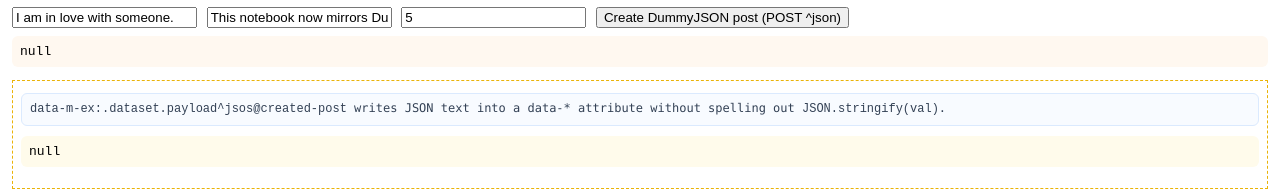
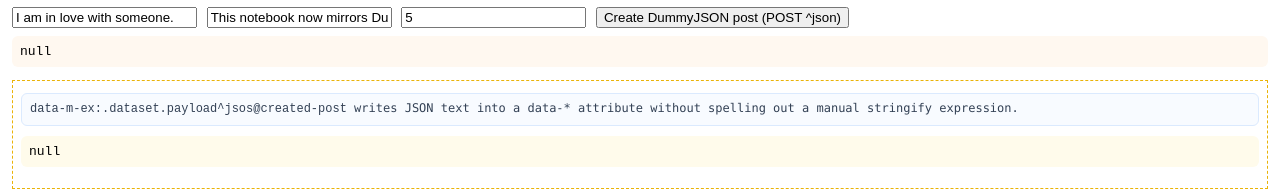
Before and after one commit to dadhi/dmax, a website: page index.html in a window 1280 px wide. Shown: the part 4831-5022 px from the top of the page. Drawn offline with Linux system fonts and the light colour scheme.

Commit message:
feat: add stat and jsos action helpers

```diff
--- a/index.html
+++ b/index.html
@@ -377,7 +377,7 @@
         <pre style="background:#fff8f0;padding:8px;border-radius:6px;margin-top:8px" data-m-ex:.@created-post="JSON.stringify(dm.createdPost, null, 2)"></pre>
       </div>
       <div style="margin-top:8px;border:1px dashed #eab308;padding:8px">
-        <div class="page"><code>data-m-ex:.dataset.payload^jsos@created-post</code> writes JSON text into a data-* attribute without spelling out <code>JSON.stringify(val)</code>.</div>
+        <div class="page"><code>data-m-ex:.dataset.payload^jsos@created-post</code> writes JSON text into a data-* attribute without spelling out a manual stringify expression.</div>
         <div id="jsosTarget" data-m-ex:.dataset.payload^jsos@created-post></div>
         <pre style="background:#fffbeb;padding:8px;border-radius:6px;margin-top:8px" data-m-ex:.@created-post="dmJsos(val)"></pre>
       </div>
```
Also changed, not shown: dist/dmax.min.js (added), 2 other files.
